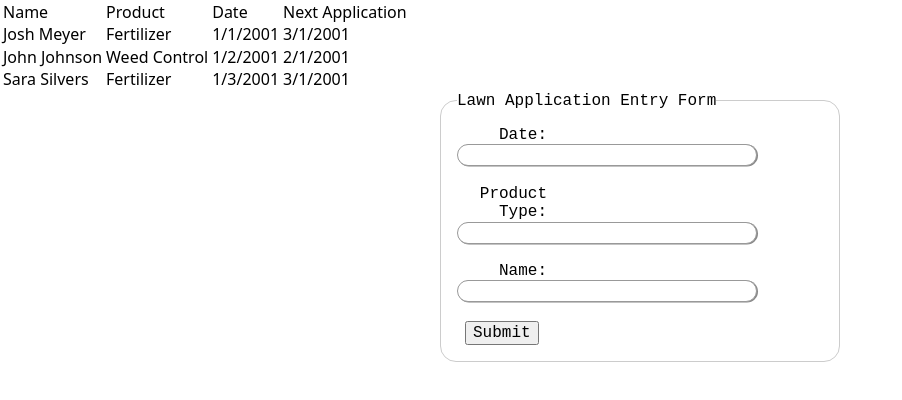
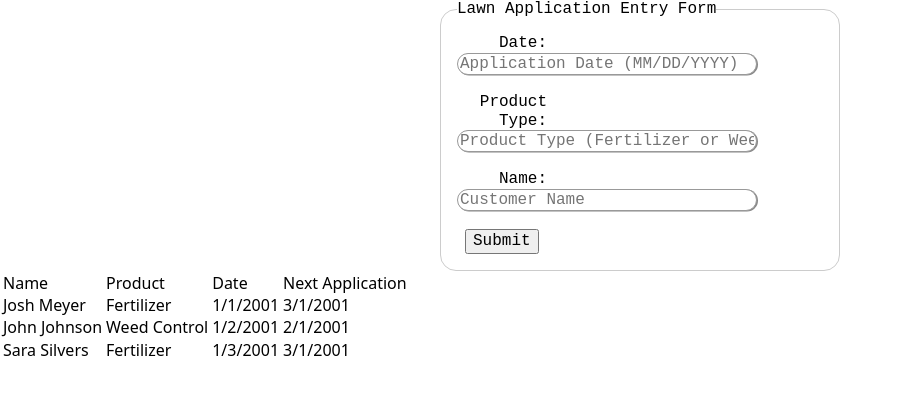
Before and after one commit to swic-cis-177/mt-project-jcm-dev, a website with bundled scripts: page index.html in a window 1280 px wide. Shown: the whole page, without its empty margins (0-902 px from the left). Built offline with nearby package versions, Linux system fonts and the light colour scheme.

Commit message:
Fix formatting

```diff
--- a/index.html
+++ b/index.html
@@ -15,6 +15,23 @@
   </head>
   <body>
 
+    <form>
+      <fieldset>
+        <legend>Lawn Application Entry Form</legend>
+        <label for="date">Date:</label>
+        <input type="text" id="date" placeholder="Application Date (MM/DD/YYYY)">
+        <br><br>
+        <label for="type">Product Type:</label>
+        <input type="text" id="product" placeholder="Product Type (Fertilizer or Weed Control">
+        <br><br>
+        <label for="name">Name:</label>
+        <input type="text" id="name" placeholder="Customer Name">
+        <br><br>
+        <button type="submit" class="pure-button">Submit</button>
+      </fieldset>
+    </form>
+
+
     <table id="customer-table">
       <thead>
         <tr>
@@ -29,21 +46,7 @@
       </tbody>
     </table>
 
-  <form>
-    <fieldset>
-      <legend>Lawn Application Entry Form</legend>
-      <label for="date">Date:</label>
-      <input type="text" id="date">
-      <br><br>
-      <label for="type">Product Type:</label>
-      <input type="text" id="product">
-      <br><br>
-      <label for="name">Name:</label>
-      <input type="text" id="name">
-      <br><br>
-      <button type="submit" class="pure-button">Submit</button>
-    </fieldset>
-  </form>
+
 
   <template id="customer-row">
     <tr>
```
